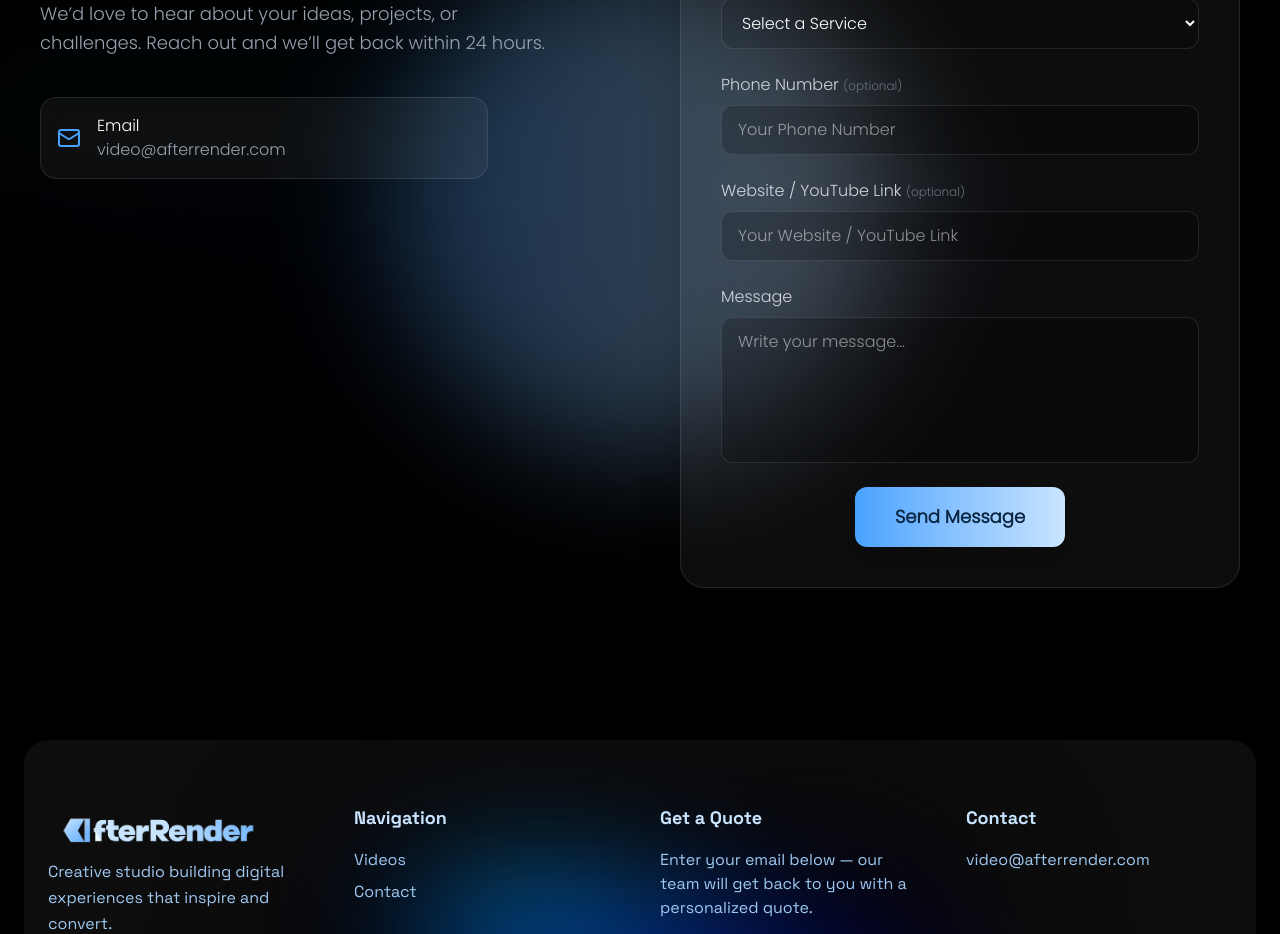
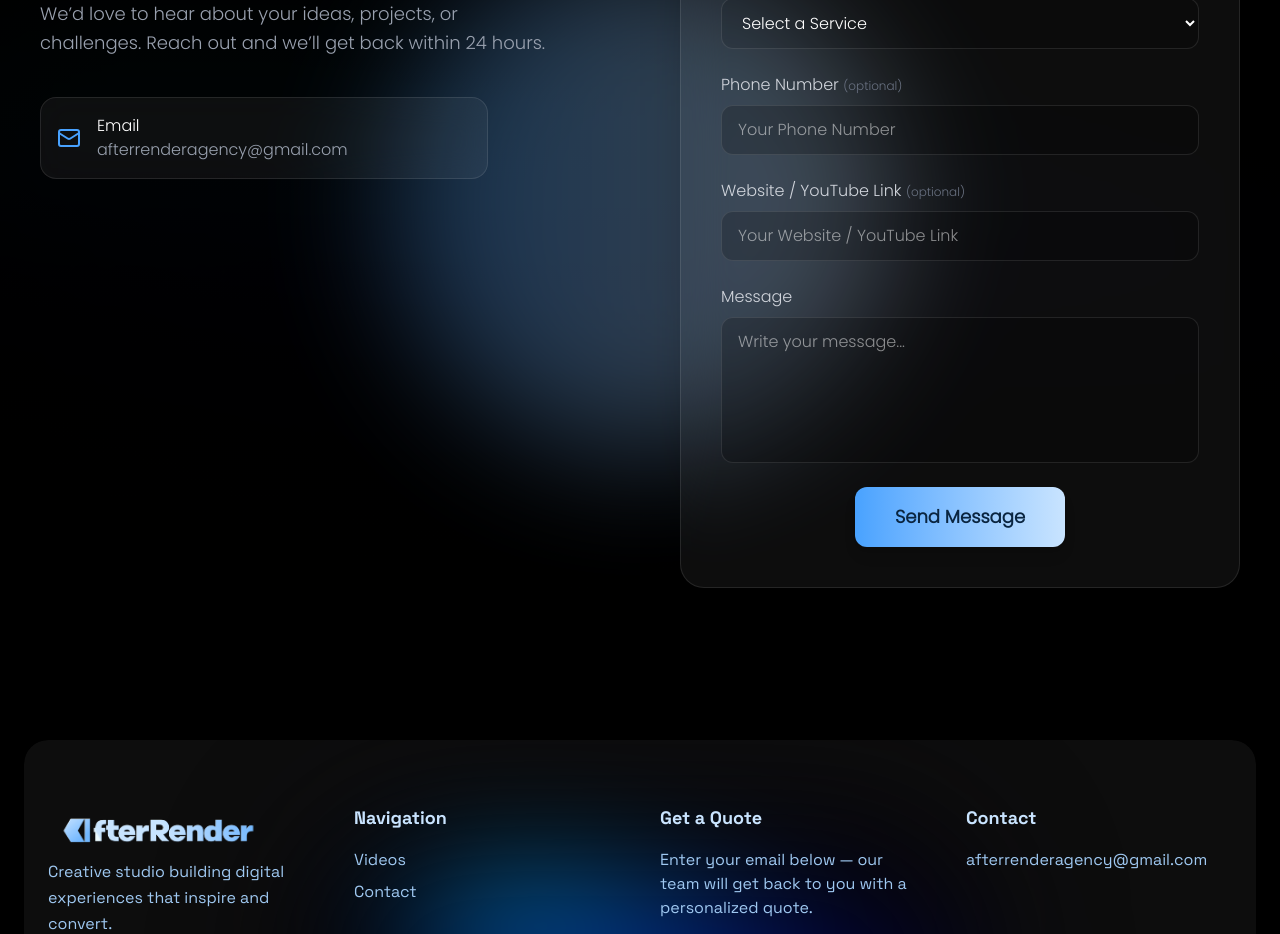
Before and after one commit to afterrender1/afterrenderweb, a Next.js app: page / in a window 1280 px wide. Shown: the part 10480-11414 px from the top of the page. Built offline with nearby package versions, Linux system fonts and the light colour scheme.

Commit message:
add new contact email

```diff
--- a/components/Contact.jsx
+++ b/components/Contact.jsx
@@ -109,7 +109,7 @@ const ContactForm = () => {
               <div className="text-left">
                 <p className="font-medium text-sm sm:text-base">Email</p>
                 <p className="text-gray-400 text-sm sm:text-base">
-                  video@afterrender.com
+                afterrenderagency@gmail.com
                 </p>
               </div>
             </div>
--- a/components/Footer.jsx
+++ b/components/Footer.jsx
@@ -172,7 +172,7 @@ const Footer = () => {
         <div>
           <h4 className="text-lg font-semibold text-[#C9E4FF] mb-4">Contact</h4>
           <ul className="space-y-2 text-[#9FC8F1]">
-            <li>video@afterrender.com</li>
+            <li>afterrenderagency@gmail.com</li>
           </ul>
         </div>
       </div>
```
